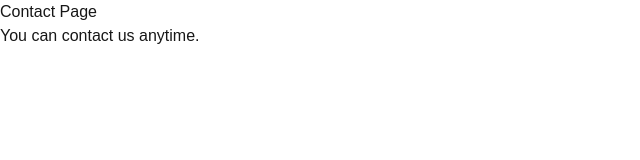
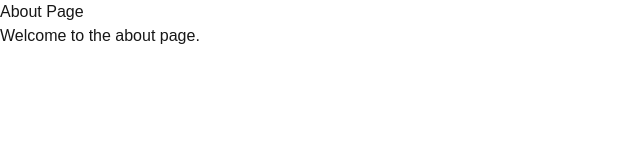
Before and after one commit to Anilsuthar57/nextjs-learn-metadata-og, a Next.js app: page /about in a window 1280 px wide. Shown: the top 160 px of the page, without its empty margins (0-640 px from the left). Built offline with nearby package versions, Linux system fonts and the light colour scheme.

Commit message:
change og url

```diff
--- a/app/about/page.jsx
+++ b/app/about/page.jsx
@@ -1,20 +1,27 @@
 export const metadata = {
-  title: "Contact | My Website",
-  description: "This is the contact page of my website.",
+  title: "About | My Website",
+  description: "This is the about page of my website.",
   openGraph: {
-    title: "Contact Page — My Website",
-    description: "This is the contact page of my website.",
+    title: "About Page — My Website",
+    description: "This is the about page of my website.",
     url: "https://learnog.netlify.app/about",
-    images: [{ url: "/contact-og.png" }],
+    images: [
+      {
+        url: "/about-og.png",
+        width: 1200,
+        height: 630,
+        alt: "about page preview image",
+      },
+    ],
     type: "website",
   },
 };
 
-export default function ContactPage() {
+export default function AboutPage() {
   return (
     <div>
-      <h1>Contact Page</h1>
-      <p>You can contact us anytime.</p>
+      <h1>About Page</h1>
+      <p>Welcome to the about page.</p>
     </div>
   );
 }
--- a/app/contact/page.jsx
+++ b/app/contact/page.jsx
@@ -4,8 +4,15 @@ export const metadata = {
   openGraph: {
     title: "Contact Page — My Website",
     description: "This is the contact page of my website.",
-   url: "https://learnog.netlify.app/contact",
-    images: [{ url: "/contact-og.png" }],
+    url: "https://learnog.netlify.app/contact",
+    images: [
+      {
+        url: "/contact-og.png",
+        width: 1200,
+        height: 630,
+        alt: "Contact page preview image",
+      },
+    ],
     type: "website",
   },
 };
--- a/app/service/page.jsx
+++ b/app/service/page.jsx
@@ -12,13 +12,18 @@ export const metadata = {
   openGraph: {
     title: "Service Page — My Website",
     description: "This is service page description",
-     url: "https://learnog.netlify.app/service",
-    images: [{ url: "/service-og.png" }],
+    url: "https://learnog.netlify.app/service",
+    images: [
+      {
+        url: "/service-og.png",
+        width: 1200,
+        height: 630,
+        alt: "service page preview image",
+      },
+    ],
     type: "website",
   },
 };
-
-
 
 function service() {
   return <div>service page</div>;
```
